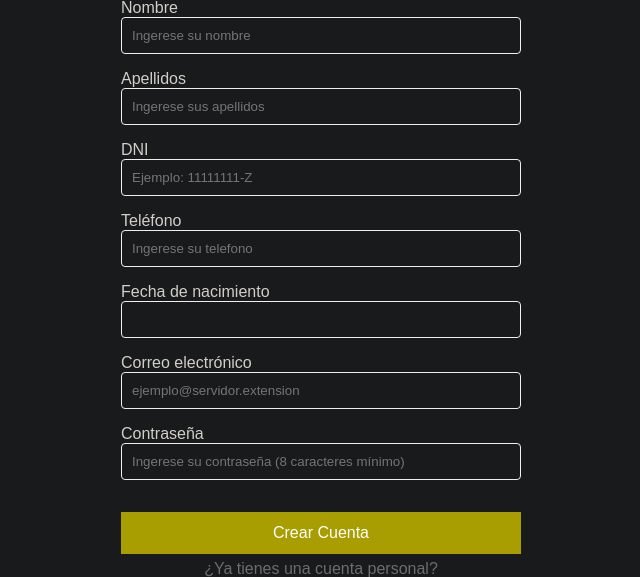
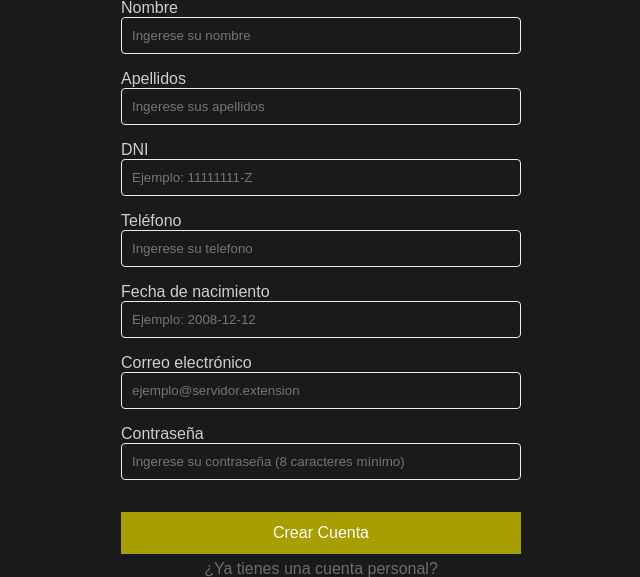
Before and after one commit to Danelitos/SGSSI, a PHP site: page /registro.php in a window 1280 px wide. Shown: the part 101-678 px from the top of the page, without its empty margins (319-959 px from the left). Run offline with PHP 8.4, Linux system fonts and the light colour scheme; data that the repository does not hold is empty.

Commit message:
Arreglo a la hora de registrarse un usuario

```diff
--- a/app/modificarDatosCoche.php
+++ b/app/modificarDatosCoche.php
@@ -43,7 +43,7 @@ if (!empty($_POST["botonModificar"])) {
 
                 $resultado=mysqli_query($conn,$coche);
                 while($mostrar=mysqli_fetch_array($resultado)){
-            ?>
+        ?>
         <form class="formulario" method="POST">
             <label>Nombre</label>
             <input class="controles" type="text" value=<?php echo $mostrar['Nombre'] ?> minlength="3" name="nombreCoche" /> <br />
@@ -59,8 +59,8 @@ if (!empty($_POST["botonModificar"])) {
             <a href="coches.php"><p>Volver</p></a>
         </form>
         <?php
-                }
-            ?>
+            }
+        ?>
 
     </div>
     <footer>
--- a/app/registro.php
+++ b/app/registro.php
@@ -47,13 +47,13 @@
             <label>Apellidos</label>
             <input class="controles" placeholder="Ingerese sus apellidos" type="text" id="apellidos" name="apellidos"/> <br />
             <label>DNI</label>
-            <input class="controles" placeholder="Ejemplo: 11111111-Z" id="dni" name="dni"/> <br />
+            <input class="controles" type="text" placeholder="Ejemplo: 11111111-Z" id="dni" name="dni"/> <br />
             <label>Teléfono</label>
-            <input class="controles" placeholder="Ingerese su telefono" id="telefono" name="telefono"/> <br />
+            <input class="controles" type="tel" placeholder="Ingerese su telefono" id="telefono" name="telefono"/> <br />
             <label>Fecha de nacimiento</label>
-            <input class="controles"  type="text" id="fechanacimiento" name="fechanacimiento"/> <br />
+            <input class="controles"  type="text" placeholder="Ejemplo: 2008-12-12" id="fechanacimiento" name="fechanacimiento"/> <br />
             <label>Correo electrónico</label>
-            <input class="controles" placeholder="ejemplo@servidor.extension" id="email" name="email"/> <br />
+            <input class="controles" type="email" placeholder="ejemplo@servidor.extension" id="email" name="email"/> <br />
             <label>Contraseña</label>
             <input class="controles" placeholder="Ingerese su contraseña (8 caracteres mínimo)" type="password" id="password" name="password"/> <br />
             <input class="botones" type="submit" value="Crear Cuenta" id="botonCrear"/>
```
